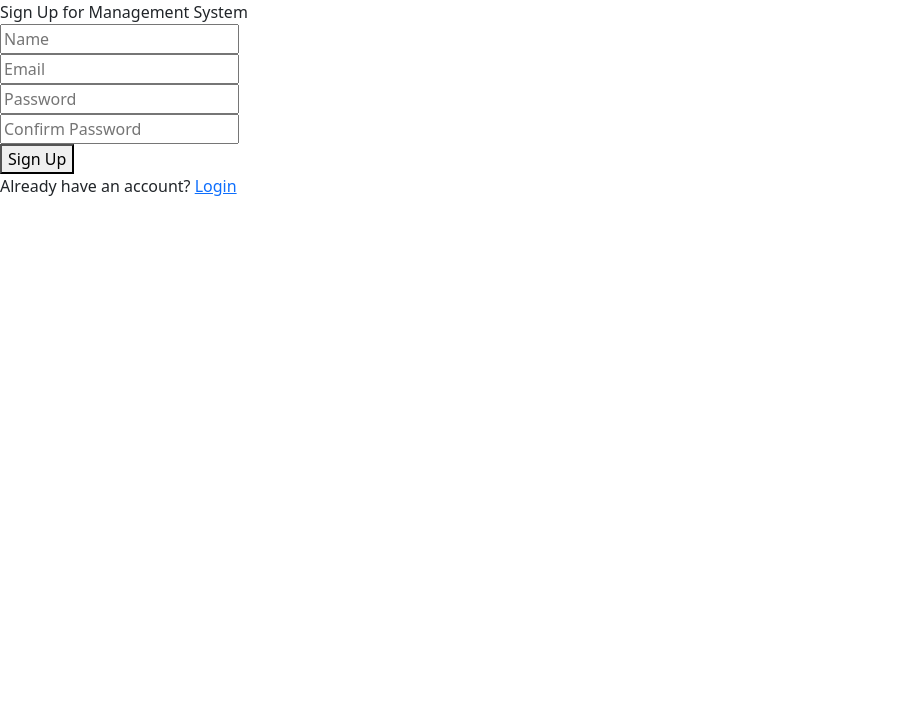
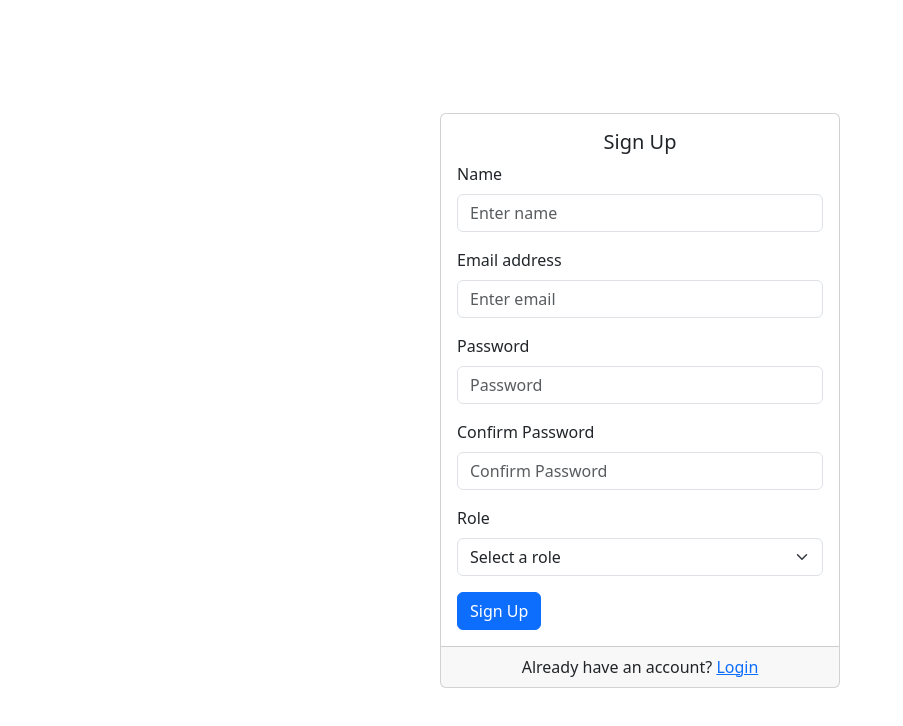
Before and after one commit to essashahid/daraz, a React (Create React App) app in the folder client/: page /signup in a window 1280 px wide. Shown: the top 726 px of the page, without its empty margins (0-903 px from the left). Built offline with nearby package versions, Linux system fonts and the light colour scheme.

Commit message:
feat (Added Signup Page)

```diff
--- /dev/null
+++ b/client/src/components/CustomerDashboard.js
@@ -0,0 +1,150 @@
+import React, { useState, useEffect, useRef } from 'react';
+import axios from 'axios';
+import { jwtDecode } from 'jwt-decode';
+import '../styles/CustomerDashboard.css';
+
+const CustomerDashboard = () => {
+  const [products, setProducts] = useState([]);
+  const [cart, setCart] = useState([]);
+  const [orders, setOrders] = useState([]);
+
+  useEffect(() => {
+    console.log('Fetching products...');
+    axios.get('http://localhost:3000/product/search?q=')
+      .then(response => {
+        console.log('Products fetched:', response.data.data);
+        setProducts(response.data.data);
+      })
+      .catch(error => {
+        console.error('Error fetching products:', error);
+      });
+
+    // Retrieve and decode JWT
+    try {
+      const token = localStorage.getItem('token');
+      if (token) {
+        const decoded = jwtDecode(token);
+        const customerId = decoded.customerId;
+        fetchOrders(customerId);
+      } else {
+        console.log('No token found or token is invalid');
+      }
+    } catch (error) {
+      console.error('Error decoding token:', error);
+    }
+  }, []);
+
+  const fetchOrders = async (customerId) => {
+    console.log('fetchOrders called with customerId:', customerId);
+    try {
+      const response = await axios.get(`http://localhost:3000/order/get-orders-by-customer/${customerId}`);
+      console.log('Orders fetched:', response.data.data);
+      setOrders(response.data.data);
+    } catch (error) {
+      console.error('Error fetching orders:', error);
+    }
+  };
+
+  const addToCart = (product) => {
+    const newCart = [...cart, product];
+    setCart(newCart);
+  };
+
+  const removeFromCart = (productId) => {
+    const updatedCart = cart.filter(item => item._id !== productId);
+    setCart(updatedCart);
+  };
+
+  const placeOrder = async () => {
+    try {
+      const totalAmount = cart.reduce((acc, item) => acc + item.price, 0);
+      const orderDate = new Date().toISOString();
+      const supplierId = "656a58696679a30113fe3cc5";
+      const managerId = '656a57b84e1e38ed89796f25';
+
+      const token = localStorage.getItem('token');
+      let customerId;
+
+      if (token) {
+        const decoded = jwtDecode(token);
+        customerId = decoded.customerId;
+      }
+
+      if (!customerId) {
+        alert('Customer ID is not available');
+        return;
+      }
+
+
+
+      const orderResponse = await axios.post('http://localhost:3000/order/create-order', {
+        date: orderDate,
+        amount: totalAmount,
+        cid: customerId,
+        sid: supplierId,
+        mid: managerId
+      });
+
+      await Promise.all(cart.map(item => {
+        return axios.post('http://localhost:3000/orderdetails/add-order-details', {
+          oid: orderResponse.data.data._id,
+          pid: item._id,
+          supplierId: item.supplierId
+        });
+      }));
+
+      setCart([]);
+      fetchOrders(); // Fetch orders again to update the list
+      alert('Order placed successfully!');
+    } catch (error) {
+      console.error('Error placing order:', error);
+      alert('Failed to place the order.');
+    }
+  };
+
+  return (
+    <div className="customer-dashboard">
+      <h1>Customer Dashboard</h1>
+      <div className="products">
+        {products.map(product => (
+          <div key={product._id} className="product">
+            <h3>{product.name}</h3>
+            <p>Rating: {product.rating}</p>
+            <p>Price: ${product.price}</p>
+            <button className="add-to-cart-btn" onClick={() => addToCart(product)}>
+              Add to Cart
+            </button>
+          </div>
+        ))}
+      </div>
+      <div className="cart">
+        {cart.map(item => (
+          <div key={item._id} className="cart-item">
+            <p>{item.name}</p>
+            <button className="remove-from-cart-btn" onClick={() => removeFromCart(item._id)}>
+              Remove from Cart
+            </button>
+          </div>
+        ))}
+        {cart.length > 0 && (
+          <button className="place-order-btn" onClick={placeOrder}>
+            Place Order
+          </button>
+        )}
+      </div>
+      <div className="orders">
+        <h2>Your Orders</h2>
+        {orders.map(order => (
+          <div key={order._id} className="order">
+            <p>Order ID: {order._id}</p>
+            <p>Date: {new Date(order.date).toLocaleDateString()}</p>
+            <p>Total Amount: ${order.amount}</p>
+            {/* Add more details as needed */}
+          </div>
+        ))}
+      </div>
+    </div>
+  );
+};
+
+export default CustomerDashboard;
--- a/client/src/pages/Signup/index.js
+++ b/client/src/pages/Signup/index.js
@@ -1,110 +1,156 @@
 import "./styles.css";
 
-import React, { useState } from "react";
+import React from "react";
 import axios from "axios";
-
 import { useNavigate, Link } from "react-router-dom";
+import { useForm } from "react-hook-form";
+import Card from "react-bootstrap/Card";
+import Button from "react-bootstrap/Button";
+import Form from "react-bootstrap/Form";
 
 const Signup = () => {
-  const [name, setName] = useState("");
-  const [email, setEmail] = useState("");
-  const [password, setPassword] = useState("");
-  const [confirmPassword, setConfirmPassword] = useState("");
-  const [errorMessage, setErrorMessage] = useState("");
   const navigate = useNavigate();
+  const {
+    register,
+    handleSubmit,
+    watch,
+    formState: { errors },
+  } = useForm();
 
-  const validatePassword = (password) => {
-    const regex = /^(?=.*[A-Za-z])(?=.*\d)[A-Za-z\d]{8,}$/;
-    return regex.test(password);
-  };
-
-  const handleSignup = async (event) => {
-    event.preventDefault();
-
-    if (!name || !email || !password || !confirmPassword) {
-      setErrorMessage("Please fill in all fields");
-      return;
-    }
-
-    if (!validatePassword(password)) {
-      setErrorMessage("Password does not meet the required format");
-      return;
-    }
+  const onSignup = async (data) => {
+    const { name, email, password, confirmPassword, role } = data;
 
     if (password !== confirmPassword) {
-      setErrorMessage("Passwords do not match");
+      // Handle password mismatch here
       return;
     }
 
     try {
       const response = await axios.post(
         "http://localhost:3000/customer/create-customer",
-        {
-          name,
-          email,
-          password,
-        }
+        { name, email, password, role }
       );
 
       console.log("API Response:", response.data);
       navigate("/login");
     } catch (error) {
-      setErrorMessage("Signup failed. Please try again.");
-      console.error("Error during signup:", error);
+      // Handle signup error here
     }
   };
 
   return (
-    <div className="signup-page">
-      <div className="signup-header">Sign Up for Management System</div>
-      <div className="partition"></div>
-      <form className="form" onSubmit={handleSignup}>
-        <div>
-          <input
-            className="name-input"
+    <div
+      className="d-flex justify-content-center align-items-center"
+      style={{ height: "100vh" }}
+    >
+      <Card style={{ width: "400px" }}>
+        <Card.Body>
+          <Card.Title className="text-center">Sign Up</Card.Title>
+          <Form onSubmit={handleSubmit(onSignup)}>
+            {/* Name Input */}
+            <Form.Group className="mb-3">
+              <Form.Label>Name</Form.Label>
+              <Form.Control
+                {...register("name", { required: "Name is required" })}
                 type="text"
-            placeholder="Name"
-            value={name}
-            onChange={(e) => setName(e.target.value)}
+                placeholder="Enter name"
               />
-        </div>
-        <div>
-          <input
-            className="email-input"
+              {errors.name && (
+                <Form.Text className="text-danger">
+                  {errors.name.message}
+                </Form.Text>
+              )}
+            </Form.Group>
+
+            {/* Email Input */}
+            <Form.Group className="mb-3">
+              <Form.Label>Email address</Form.Label>
+              <Form.Control
+                {...register("email", {
+                  required: "Email is required",
+                  pattern: /^[a-z0-9._%+-]+@[a-z0-9.-]+\.[a-z]{2,4}$/,
+                })}
                 type="email"
-            placeholder="Email"
-            value={email}
-            onChange={(e) => setEmail(e.target.value)}
+                placeholder="Enter email"
               />
-        </div>
-        <div>
-          <input
-            className="password-input"
+              {errors.email && (
+                <Form.Text className="text-danger">
+                  {errors.email.message}
+                </Form.Text>
+              )}
+            </Form.Group>
+
+            {/* Password Input */}
+            <Form.Group className="mb-3">
+              <Form.Label>Password</Form.Label>
+              <Form.Control
+                {...register("password", {
+                  required: "Password is required",
+                  minLength: {
+                    value: 8,
+                    message: "Password must be at least 8 characters"
+                  },
+                  pattern: {
+                    value: /^(?=.*[A-Za-z])(?=.*\d)[A-Za-z\d]{8,}$/,
+                    message: "Password must contain letters and numbers"
+                  }
+                })}
                 type="password"
                 placeholder="Password"
-            value={password}
-            onChange={(e) => setPassword(e.target.value)}
               />
-        </div>
-        <div>
-          <input
-            className="confirm-password-input"
+              {errors.password && (
+                <Form.Text className="text-danger">
+                  {errors.password.message}
+                </Form.Text>
+              )}
+            </Form.Group>
+
+            {/* Confirm Password Input */}
+            <Form.Group className="mb-3">
+              <Form.Label>Confirm Password</Form.Label>
+              <Form.Control
+                {...register("confirmPassword", {
+                  required: "Confirm Password is required",
+                  validate: (value) =>
+                    value === watch("password") || "Passwords must match",
+                })}
                 type="password"
                 placeholder="Confirm Password"
-            value={confirmPassword}
-            onChange={(e) => setConfirmPassword(e.target.value)}
               />
-        </div>
-        <div>
-          <button type="submit" className="sub-button">
+              {errors.confirmPassword && (
+                <Form.Text className="text-danger">
+                  {errors.confirmPassword.message}
+                </Form.Text>
+              )}
+            </Form.Group>
+
+            {/* Role Dropdown Menu */}
+            <Form.Group className="mb-3">
+              <Form.Label>Role</Form.Label>
+              <Form.Select {...register("role", { required: "Role is required" })}>
+                <option value="">Select a role</option>
+                <option value="customer">customer</option>
+                <option value="supplier">supplier</option>
+                <option value="manager">manager</option>
+
+                {/* Additional roles can be added here */}
+              </Form.Select>
+              {errors.role && (
+                <Form.Text className="text-danger">
+                  {errors.role.message}
+                </Form.Text>
+              )}
+            </Form.Group>
+
+            <Button variant="primary" type="submit">
               Sign Up
-          </button>
-        </div>
-        {errorMessage && <div className="error-message">{errorMessage}</div>}
-      </form>
-      <div className="login-link">
+            </Button>
+          </Form>
+        </Card.Body>
+        <Card.Footer className="text-center">
           Already have an account? <Link to="/login">Login</Link>
-      </div>
+        </Card.Footer>
+      </Card>
     </div>
   );
 };
--- /dev/null
+++ b/client/src/styles/CustomerDashboard.css
@@ -0,0 +1,114 @@
+.customer-dashboard {
+    background-color: #f0f0f0;
+    padding: 20px;
+    min-height: 100vh;
+  }
+
+  .products {
+    display: flex;
+    flex-wrap: wrap;
+    justify-content: center;
+    gap: 20px;
+  }
+
+  .product {
+    background-color: white;
+    border: 1px solid #ddd;
+    border-radius: 10px;
+    padding: 15px;
+    width: 200px;
+    text-align: center;
+    box-shadow: 0 4px 8px rgba(0, 0, 0, 0.1);
+  }
+
+  .product h3 {
+    margin-top: 0;
+    color: #333;
+  }
+
+  .product p {
+    color: #666;
+  }
+
+  .add-to-cart-btn {
+    background-color: #4CAF50;
+    color: white;
+    border: none;
+    border-radius: 5px;
+    padding: 10px 20px;
+    cursor: pointer;
+    transition: background-color 0.3s;
+    margin-top: 10px;
+  }
+
+  .add-to-cart-btn:hover {
+    background-color: #45a049;
+  }
+
+  .cart {
+    margin-top: 20px;
+    background-color: white;
+    border: 1px solid #ddd;
+    padding: 10px;
+    border-radius: 10px;
+    box-shadow: 0 2px 4px rgba(0, 0, 0, 0.1);
+  }
+
+  .cart-item {
+    border-bottom: 1px solid #eee;
+    padding: 10px;
+    display: flex;
+    justify-content: space-between;
+    align-items: center;
+  }
+
+  .cart-item:last-child {
+    border-bottom: none;
+  }
+
+  .remove-from-cart-btn {
+    background-color: #f44336;
+    color: white;
+    border: none;
+    border-radius: 5px;
+    padding: 5px 10px;
+    cursor: pointer;
+    transition: background-color 0.3s;
+  }
+
+  .remove-from-cart-btn:hover {
+    background-color: #d32f2f;
+  }
+
+  .place-order-btn {
+    background-color: #008CBA;
+    color: white;
+    border: none;
+    border-radius: 5px;
+    padding: 10px 20px;
+    cursor: pointer;
+    transition: background-color 0.3s;
+    margin-top: 10px;
+  }
+
+  .place-order-btn:hover {
+    background-color: #007bb5;
+  }
+
+  .orders {
+    margin-top: 20px;
+    background-color: white;
+    border: 1px solid #ddd;
+    padding: 10px;
+    border-radius: 10px;
+    box-shadow: 0 2px 4px rgba(0, 0, 0, 0.1);
+  }
+
+  .order {
+    border-bottom: 1px solid #eee;
+    padding: 10px;
+  }
+
+  .order:last-child {
+    border-bottom: none;
+  }
--- /dev/null
+++ b/client/src/styles/ManagerDashboard.css
@@ -0,0 +1,4 @@
+.manager-dashboard {
+    padding: 20px;
+    background-color: #f5f5f5;
+}
--- /dev/null
+++ b/client/src/styles/SupplierDashboard.css
@@ -0,0 +1,4 @@
+.supplier-dashboard {
+    padding: 20px;
+    background-color: #f5f5f5;
+}
```
Also changed, not shown: client/src/components/ManagerDashboard.js (added, +14 -0 lines), client/src/components/SupplierDashboard.js (added, +14 -0 lines), client/src/components/cart.js (added), 2 other files (tests, documents, lock files or other folders). Lines whose indentation alone changed are shown as unchanged.
